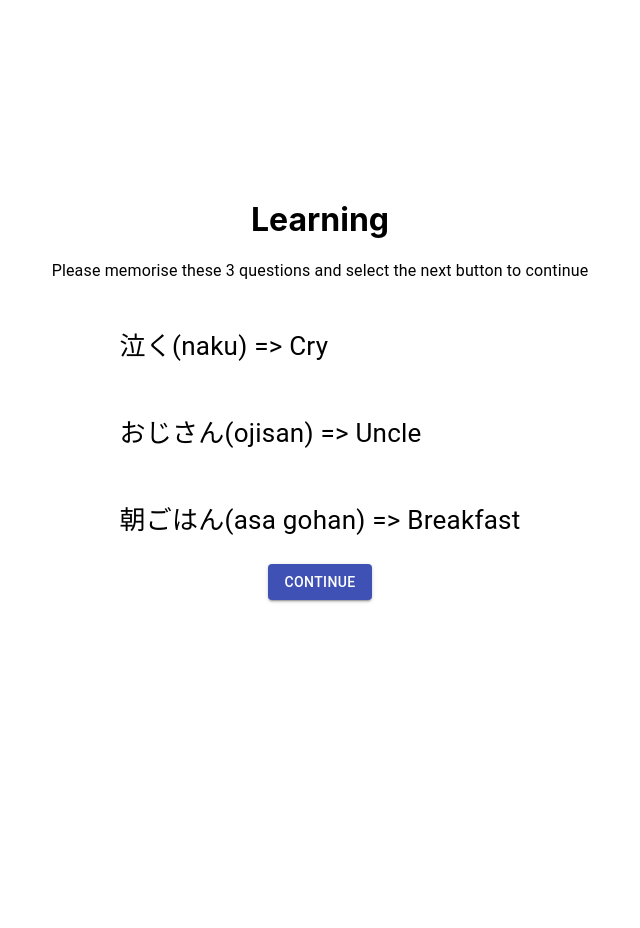
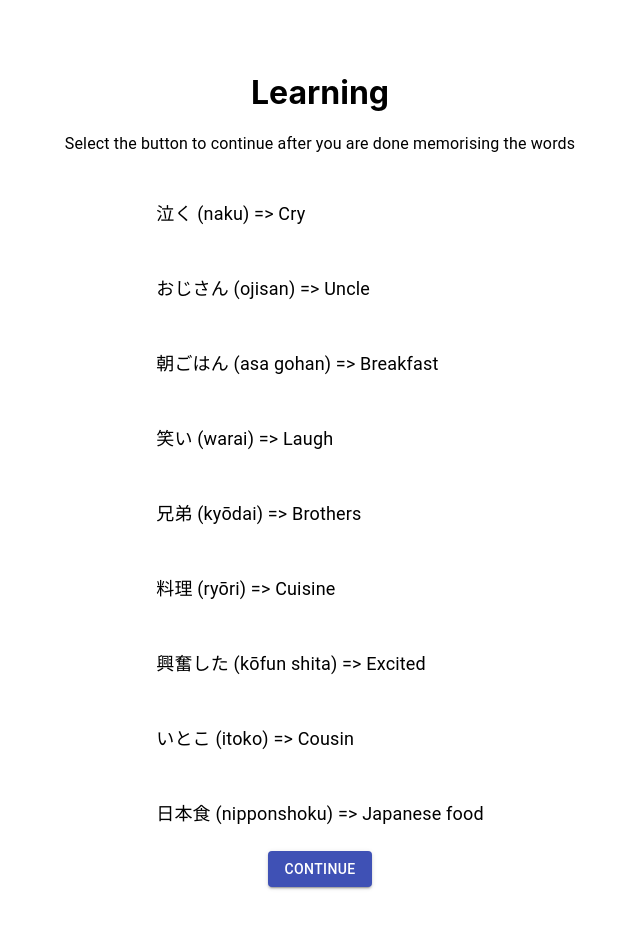
Before and after one commit to xeiwian/japaneseapp, a React (Create React App) app in the folder client/: page /learning in a window 1280 px wide. Shown: the top 928 px of the page, without its empty margins (320-960 px from the left). Before the commit the page ends 800 px from the top, so only its background shows below. Built offline with nearby package versions, Linux system fonts and the light colour scheme.

Commit message:
make changes to learning page

```diff
--- a/client/src/App.js
+++ b/client/src/App.js
@@ -2,7 +2,7 @@ import React, { Component } from 'react';
 import { BrowserRouter as Router, Switch, Route } from 'react-router-dom';
 import LoginPage from './components/login/loginPage';
 import QuestionPage from './components/questions/questionPage';
-import LearningPage from './components/learning/learningPage';
+import LearningPageNew from './components/learning/learningPagenew';
 import EarlyResult from './components/result/resultPage';
 
 const User = () => {
@@ -10,7 +10,7 @@ const User = () => {
       <Switch>
         <Route exact path="/" component={ LoginPage } />
         <Route exact path="/question" component={QuestionPage} />
-        <Route exact path="/learning" component={LearningPage} />
+        <Route exact path="/learning" component={LearningPageNew} />
         <Route exact path="/earlyresult"  component={EarlyResult} />
       </Switch>
   );
--- /dev/null
+++ b/client/src/components/learning/learningPagenew.js
@@ -0,0 +1,94 @@
+import React, { Component } from 'react';
+import quizQuestions from '../questions';
+import { Link } from 'react-router-dom';
+import { withStyles } from '@material-ui/core/styles';
+import Button from '@material-ui/core/Button';
+import Grid from '@material-ui/core/Grid';
+import Typography from '@material-ui/core/Typography';
+
+const styles = theme => ({
+  root: {
+    display: "flex",
+    flexDirection: "column"
+  },
+  formControl: {
+    margin: theme.spacing.unit * 3,
+    fontSize: 18
+  },
+  group: {
+    margin: `${theme.spacing.unit}px 0`
+  }
+});
+
+class LearningPageNew extends Component {
+
+    state = {
+      emotionContent: '',
+      familyContent: '',
+      foodContent: ''
+    }
+
+    componentDidMount = () => {
+        this.setState({
+          firstEmotionContent: quizQuestions[0].content,
+          firstFamilyContent: quizQuestions[9].content,
+          firstFoodContent: quizQuestions[18].content,
+          secondEmotionContent: quizQuestions[1].content,
+          secondFamilyContent: quizQuestions[10].content,
+          secondFoodContent: quizQuestions[19].content,
+          thirdEmotionContent: quizQuestions[2].content,
+          thirdFamilyContent: quizQuestions[11].content,
+          thirdFoodContent: quizQuestions[20].content
+        });
+    }
+
+    render() {
+        const { classes } = this.props;
+
+        return (
+          <Grid
+          container
+          spacing={0}
+          direction="column"
+          alignItems="center"
+          justify="center"
+          style={{ minHeight: '120vh' }}
+          >
+            <Typography variant="headline" component="h1">
+                Learning
+            </Typography> <br/>
+            <Typography>
+                Select the button to continue after you are done memorising the words
+            </Typography> <br/>
+
+            <Grid item xs={6}>
+                <div className={classes.root}>
+                    <Typography className={classes.formControl}>{this.state.firstEmotionContent}</Typography>
+                    <Typography className={classes.formControl}>{this.state.firstFamilyContent}</Typography>
+                    <Typography className={classes.formControl}>{this.state.firstFoodContent}</Typography>
+
+                    <Typography className={classes.formControl}>{this.state.secondEmotionContent}</Typography>
+                    <Typography className={classes.formControl}>{this.state.secondFamilyContent}</Typography>
+                    <Typography className={classes.formControl}>{this.state.secondFoodContent}</Typography>
+
+                    <Typography className={classes.formControl}>{this.state.thirdEmotionContent}</Typography>
+                    <Typography className={classes.formControl}>{this.state.thirdFamilyContent}</Typography>
+                    <Typography className={classes.formControl}>{this.state.thirdFoodContent}</Typography>
+                </div>
+            </Grid>
+            <Button
+                  component={ Link } to="/question"
+                  color="primary"
+                  variant="contained"
+                  className={classes.formItems}
+                  onClick={this.nextContentHandler}
+            >
+            Continue
+            </Button>
+        </Grid>
+        )
+    };
+
+}
+
+export default withStyles(styles)(LearningPageNew);
--- a/client/src/components/questions/questionPage.js
+++ b/client/src/components/questions/questionPage.js
@@ -30,83 +30,35 @@ const styles = theme => ({
 
 class QuestionPage extends Component {
 
-  constructor(props) {
-    super(props);
-    this.state = {
+    state = {
       score: 0,
       disabled: true,
       emotioncounter: 0,
-      emotionscore: 0,
       myAnswer: '',
       myEmotionAnswer: '',
       emotionQuestion: '',
       possibleEmotionAnswer: [],
       correctEmotionAnswer: '',
       familycounter: 9,
-      familyscore: 0,
       myFamilyAnswer: '',
       familyQuestion: '',
       possibleFamilyAnswer: [],
       correctFamilyAnswer: '',
       foodcounter: 18,
-      foodscore: 0,
       myFoodAnswer: '',
       foodQuestion: '',
       possibleFoodAnswer: [],
       correctFoodAnswer: ''
-    };
-  }
-
-    // state = {
-    //   score: 0,
-    //   disabled: true,
-    //   emotioncounter: 0,
-    //   emotionscore: 0,
-    //   myAnswer: '',
-    //   myEmotionAnswer: '',
-    //   emotionQuestion: '',
-    //   possibleEmotionAnswer: [],
-    //   correctEmotionAnswer: '',
-    //   familycounter: 9,
-    //   familyscore: 0,
-    //   myFamilyAnswer: '',
-    //   familyQuestion: '',
-    //   possibleFamilyAnswer: [],
-    //   correctFamilyAnswer: '',
-    //   foodcounter: 18,
-    //   foodscore: 0,
-    //   myFoodAnswer: '',
-    //   foodQuestion: '',
-    //   possibleFoodAnswer: [],
-    //   correctFoodAnswer: ''
-    // }
+    }
 
     componentDidMount = () => {
-
-      this.documentData = JSON.parse(localStorage.getItem('question'));
         // this.setState({
         //   emotioncounter: this.documentData.emotioncounter,
         //   familycounter: this.documentData.familycounter,
         //   foodcounter: this.documentData.foodcounter,
         // });
 
-        if (localStorage.getItem('question')) {
-          console.log("Found local storage and continue with its current state");
-          this.setState({
-            //  emotionContent: this.documentData.emotionContent,
-            //  familyContent: this.documentData.familyContent,
-            //  foodContent: this.documentData.foodContent,
-            emotioncounter: this.documentData.emotioncounter,
-            familycounter: this.documentData.familycounter,
-            foodcounter: this.documentData.foodcounter,
-            score: this.documentData.score,
-            emotionscore: this.documentData.emotionscore,
-            familyscore: this.documentData.familyscore,
-            foodscore: this.documentData.foodscore
-          });
-        } else {
-          console.log("Couldn't find local storage and creating new states");
-          this.setState({
+        this.setState({
           emotionQuestion: quizQuestions[this.state.emotioncounter].question,
           correctEmotionAnswer: quizQuestions[this.state.emotioncounter].correctAnswer,
           possibleEmotionAnswer: quizQuestions[this.state.emotioncounter].possibleAnswer,
@@ -118,22 +70,7 @@ class QuestionPage extends Component {
           possibleFoodAnswer: quizQuestions[this.state.foodcounter].possibleAnswer,
           disabled: true
         });
-        }
-
-        // this.setState({
-        //   emotionQuestion: quizQuestions[this.state.emotioncounter].question,
-        //   correctEmotionAnswer: quizQuestions[this.state.emotioncounter].correctAnswer,
-        //   possibleEmotionAnswer: quizQuestions[this.state.emotioncounter].possibleAnswer,
-        //   familyQuestion: quizQuestions[this.state.familycounter].question,
-        //   correctFamilyAnswer: quizQuestions[this.state.familycounter].correctAnswer,
-        //   possibleFamilyAnswer: quizQuestions[this.state.familycounter].possibleAnswer,
-        //   foodQuestion: quizQuestions[this.state.foodcounter].question,
-        //   correctFoodAnswer: quizQuestions[this.state.foodcounter].correctAnswer,
-        //   possibleFoodAnswer: quizQuestions[this.state.foodcounter].possibleAnswer,
-        //   disabled: true
-        // });
-
-      }
+    }
 
     handleOnChangeEmotion(e) {
       console.log('selected option', e.target.value);
@@ -158,7 +95,6 @@ class QuestionPage extends Component {
         //   score: this.state.score + 1
         // }, () => { console.log('i am score', this.state.score, myEmotionAnswer, correctEmotionAnswer); });
         this.state.score += 1;
-        this.state.emotionscore += 1;
       }
 
       if (myFamilyAnswer === correctFamilyAnswer) {
@@ -166,7 +102,6 @@ class QuestionPage extends Component {
         //   score: this.state.score + 1
         // }, () => { console.log('i am score', this.state.score, myFamilyAnswer, correctFamilyAnswer); });
         this.state.score += 1;
-        this.state.familyscore += 1;
       }
 
       if (myFoodAnswer === correctFoodAnswer) {
@@ -174,21 +109,14 @@ class QuestionPage extends Component {
         //   score: this.state.score + 1
         // }, () => { console.log('i am score', this.state.score, myFoodAnswer, correctFoodAnswer); });
         this.state.score += 1;
-        this.state.foodscore += 1;
       }
-      console.log(this.state.score, this.state.emotionscore, this.state.familyscore, this.state.foodscore);
+      console.log(this.state.score);
 
-      // this.setState({
-      //   emotioncounter: this.state.emotioncounter + 1,
-      //   familycounter: this.state.familycounter + 1,
-      //   foodcounter: this.state.foodcounter + 1,
-      // });
-
-      this.state.emotioncounter += 1;
-      this.state.familycounter += 1;
-      this.state.foodcounter += 1;
-
-      localStorage.setItem('question', JSON.stringify(this.state));
+      this.setState({
+        emotioncounter: this.state.emotioncounter + 1,
+        familycounter: this.state.familycounter + 1,
+        foodcounter: this.state.foodcounter + 1,
+      });
     };
 
     componentDidUpdate(prevProps, prevState) {
@@ -226,7 +154,7 @@ class QuestionPage extends Component {
           style={{ minHeight: '100vh' }}
           >
             <Typography variant="headline" component="h1">
-            Learning Session
+            Learning
             </Typography> <br/>
             <Typography>
             Please answer these 3 questions and select the next button to continue
@@ -290,13 +218,13 @@ class QuestionPage extends Component {
             </Grid> <br/>
 
           <Button
-            component={ Link } to="/learning"
+            component={ Link } to="/question"
             color="primary"
             variant="contained"
             className={classes.formItems}
             onClick={this.nextQuestionHandler}
           >
-            Continue
+            Next
           </Button>
         </Grid>
         )
```
Also changed, not shown: client/src/components/questions.js (+54 -54 lines).
